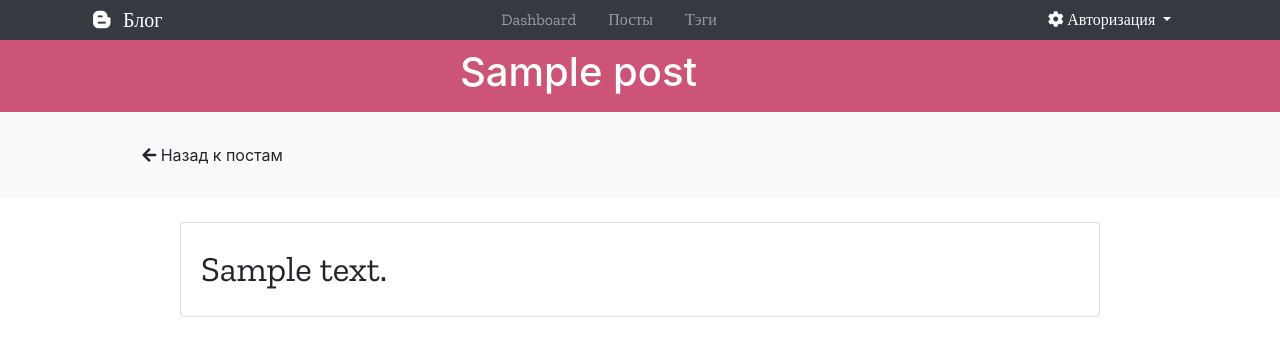
After one commit to popoffww/django-blog, a Django app: a page that uses templates/post_detail_base.html in a window 1280 px wide. The commit adds this page. Shown: the top 356 px of the page. Run offline with Django 3.2, Linux system fonts and the light colour scheme; tables that the repository leaves empty hold one stand-in row (values such as "Sample post"); some libraries are stand-ins or nearby versions.

Commit message:
Оформление постов

```diff
--- a/blog/models.py
+++ b/blog/models.py
@@ -11,7 +11,7 @@ class Post(models.Model):
         return self.title
 
     def get_absolute_url(self):
-        return reverse('post_detail_url', kwargs={'slug': self.slug})
+        return reverse('post_detail', kwargs={'slug': self.slug})
 
     class Meta:
         verbose_name = 'Статья блога'
--- /dev/null
+++ b/blog/templates/blog/post_detail.html
@@ -0,0 +1,53 @@
+{% extends 'post_detail_base.html' %}
+{% load static %}
+{% url 'home' as home_url %}
+{% url 'posts' as posts_url %}
+{% url 'tags' as tags_url %}
+
+{% block title %}
+    {{ block.super }}
+{% endblock %}
+
+{% block content %}
+
+  <header class="detail-header py-2 text-white">
+    <div class="container">
+      <div class="row d-flex justify-content-center">
+        <div class="col-md-6">
+          <h1 class="offset-2">{{ post.title }}</h1>
+        </div>
+      </div>
+    </div>
+  </header>
+
+          <section id="actions" class="py-4 mb-4 bg-light">
+            <div class="container">
+             <div class="row">
+                <div class="col-md-3">
+                  <a href="{{ posts_url }}
+                  " class="btn btn-light btn-block">
+                   <i class="fas fa-arrow-left"></i> Назад к постам
+                  </a>
+                </div>
+             </div>
+            </div>
+          </section>
+
+           <section>
+                <div class="container">
+                  <div class="row d-flex justify-content-center">
+                    <div class="col-md-10">
+                      <div class="card">
+                        <div class="card-body text-left serif">
+                            {{ post.body }}
+                        </div>
+                      </div>
+                    </div>
+                  </div>
+                </div>
+            </section>
+
+
+
+
+{% endblock %}
--- a/blog/urls.py
+++ b/blog/urls.py
@@ -1,8 +1,9 @@
 from django.urls import path
-from .views import home, posts_list, tags_list
+from .views import home, posts, post_detail, tags
 
 urlpatterns = [
     path('', home, name='home'),
-    path('posts/', posts_list, name='posts'),
-    path('tags/', tags_list, name='tags'),
+    path('posts/', posts, name='posts'),
+    path('post/<str:slug>/', post_detail, name='post_detail'),
+    path('tags/', tags, name='tags'),
 ]
--- a/blog/views.py
+++ b/blog/views.py
@@ -2,12 +2,17 @@ from django.shortcuts import render
 from .models import Post
 
 def home(request):
-    return render(request, 'blog/home.html')
+    posts = Post.objects.all()
+    return render(request, 'blog/home.html', {'posts': posts})
 
-def posts_list(request):
+def posts(request):
     posts = Post.objects.all()
     return render(request, 'blog/posts.html', {'posts': posts})
 
-def tags_list(request):
+def post_detail(request, slug):
+    post = Post.objects.get(slug__iexact=slug)
+    return render(request, 'blog/post_detail.html', {'post': post})
+
+def tags(request):
     tags = Post.objects.all()
     return render(request, 'blog/tags.html', {'tags': tags})
--- a/static/css/style.css
+++ b/static/css/style.css
@@ -63,3 +63,11 @@
 .site-header {
     background-color: var(--alt-color);
 }
+
+.detail-header {
+    background-color: var(--alt-color);
+}
+
+.card-body {
+    font-size: 35px;
+}
--- a/templates/base.html
+++ b/templates/base.html
@@ -140,11 +140,7 @@
     </div>
   </section>
 
-
-
 {% block content %} {% endblock %}
-
-
 
 <script src="https://code.jquery.com/jquery-3.3.1.slim.min.js" integrity="sha384-q8i/X+965DzO0rT7abK41JStQIAqVgRVzpbzo5smXKp4YfRvH+8abtTE1Pi6jizo" crossorigin="anonymous"></script>
 <script src="https://cdnjs.cloudflare.com/ajax/libs/popper.js/1.14.7/umd/popper.min.js" integrity="sha384-UO2eT0CpHqdSJQ6hJty5KVphtPhzWj9WO1clHTMGa3JDZwrnQq4sF86dIHNDz0W1" crossorigin="anonymous"></script>
--- /dev/null
+++ b/templates/post_detail_base.html
@@ -0,0 +1,93 @@
+{% load static %}
+{% url 'home' as home_url %}
+{% url 'posts' as posts_url %}
+{% url 'tags' as tags_url %}
+<!doctype html>
+<html lang="en">
+  <head>
+    <meta charset="utf-8">
+<meta name="viewport" content="width=device-width, initial-scale=1, shrink-to-fit=no">
+    <link rel="stylesheet" href="https://use.fontawesome.com/releases/v5.0.13/css/all.css"
+          integrity="sha384-DNOHZ68U8hZfKXOrtjWvjxusGo9WQnrNx2sqG0tfsghAvtVlRW3tvkXWZh58N9jp"
+          crossorigin="anonymous">
+    <link rel="stylesheet"
+          href="https://stackpath.bootstrapcdn.com/bootstrap/4.3.1/css/bootstrap.min.css"
+          integrity="sha384-ggOyR0iXCbMQv3Xipma34MD+dH/1fQ784/j6cY/iJTQUOhcWr7x9JvoRxT2MZw1T"
+          crossorigin="anonymous">
+    <link rel="stylesheet" href="{% static 'css/style.css' %}">
+    <title>{% block title %} {{ post.title }} {% endblock %}</title>
+  </head>
+  <body>
+
+  <nav class="navbar navbar-expand-sm navbar-dark bg-dark p-0 serif">
+    <div class="container">
+
+      <a href="{{ home_url }}
+      " class="navbar-brand">
+        <i class="fab fa-blogger-b px-2"></i>
+             Блог
+    </a>
+
+      <button class="navbar-toggler" data-toggle="collapse" data-target="#navbarCollapse">
+        <span class="navbar-toggler-icon"></span>
+      </button>
+
+      <div class="collapse navbar-collapse" id="navbarCollapse">
+
+        <ul class="navbar-nav ml-auto">
+          <li class="nav-item px-2" >
+            <a href="{{ home_url }}" class="nav-link {% if request.path == home_url %} active {% endif %}">
+              Dashboard
+          </a>
+        </li>
+          <li class="nav-item px-2 {% if request.path == posts_url %} active {% endif %}" >
+            <a href="{{ posts_url }}
+            " class="nav-link">
+              Посты
+          </a>
+        </li>
+          <li class="nav-item px-2 {% if request.path == tags_url %} active {% endif %}" >
+            <a href="{{ tags_url }}
+            " class="nav-link">
+              Тэги
+          </a>
+        </li>
+        </ul>
+
+        <!-- Dropdown -->
+
+        <ul class="navbar-nav ml-auto">
+
+          <li class="nav-item dropdown mr-3">
+            <a href="" class="nav-link dropdown-toggle active" data-toggle="dropdown">
+                <i class="fa fa-cog"></i>
+                Авторизация
+            </a>
+
+            <div class="dropdown-menu">
+              <a href="" class="dropdown-item">
+                <i class="fas fa-sign-in-alt px-1"></i>
+              Войти
+            </a>
+
+              <a href="" class="dropdown-item">
+                <i class="fas fa-sign-out-alt px-1"></i>
+                Выйти
+            </a>
+            </div>
+
+          </li>
+
+        </ul>
+
+      </div>  <!-- //collapse navbar-collapse -->
+    </div> <!--  /container -->
+  </nav>
+
+  {% block content %} {% endblock %}
+
+    <script src="https://code.jquery.com/jquery-3.5.1.slim.min.js" integrity="sha384-DfXdz2htPH0lsSSs5nCTpuj/zy4C+OGpamoFVy38MVBnE+IbbVYUew+OrCXaRkfj" crossorigin="anonymous"></script>
+    <script src="https://cdn.jsdelivr.net/npm/popper.js@1.16.1/dist/umd/popper.min.js" integrity="sha384-9/reFTGAW83EW2RDu2S0VKaIzap3H66lZH81PoYlFhbGU+6BZp6G7niu735Sk7lN" crossorigin="anonymous"></script>
+    <script src="https://stackpath.bootstrapcdn.com/bootstrap/4.5.2/js/bootstrap.min.js" integrity="sha384-B4gt1jrGC7Jh4AgTPSdUtOBvfO8shuf57BaghqFfPlYxofvL8/KUEfYiJOMMV+rV" crossorigin="anonymous"></script>
+  </body>
+</html>
```
Also changed, not shown: blog/templates/blog/home.html (added, +56 -0 lines), blog/templates/blog/posts.html (added, +56 -0 lines), templates/blog/home.html (deleted, +0 -12 lines), templates/blog/posts.html (deleted, +0 -9 lines), blog/templates/blog/tags.html (renamed from templates/blog/tags.html).
